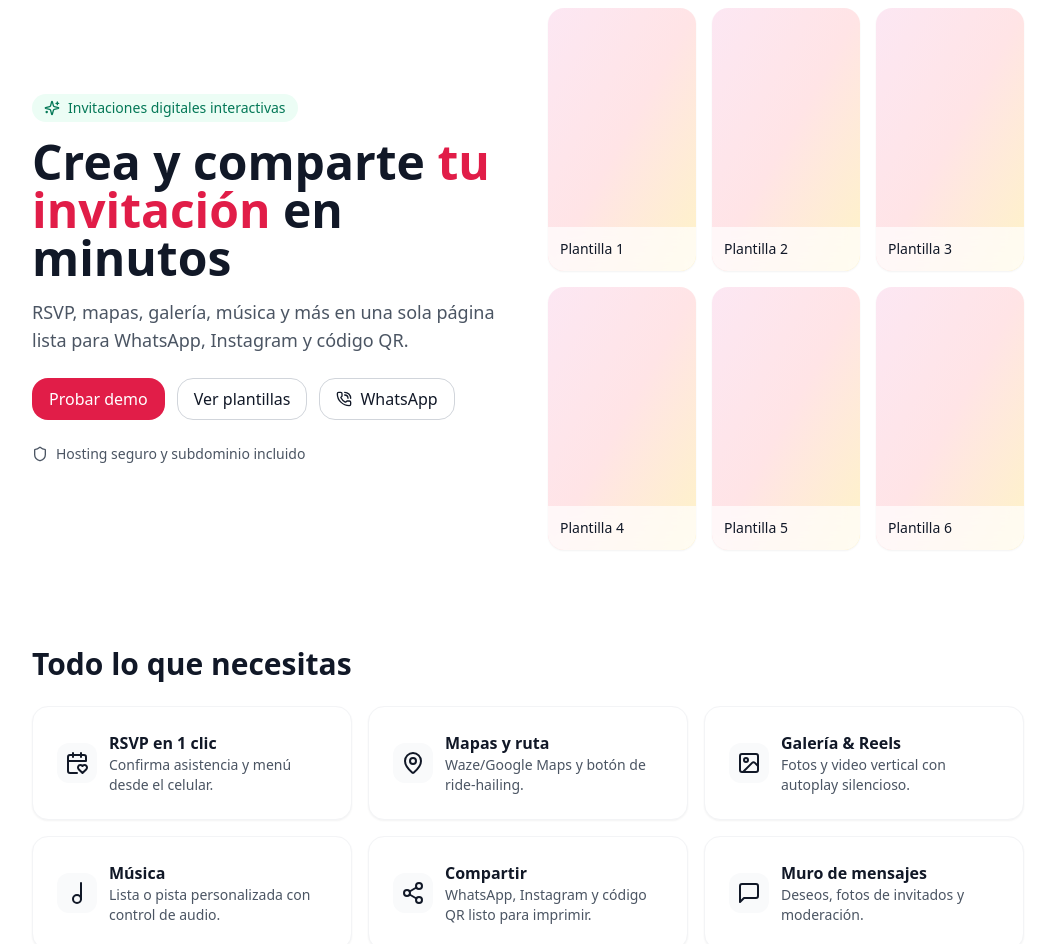
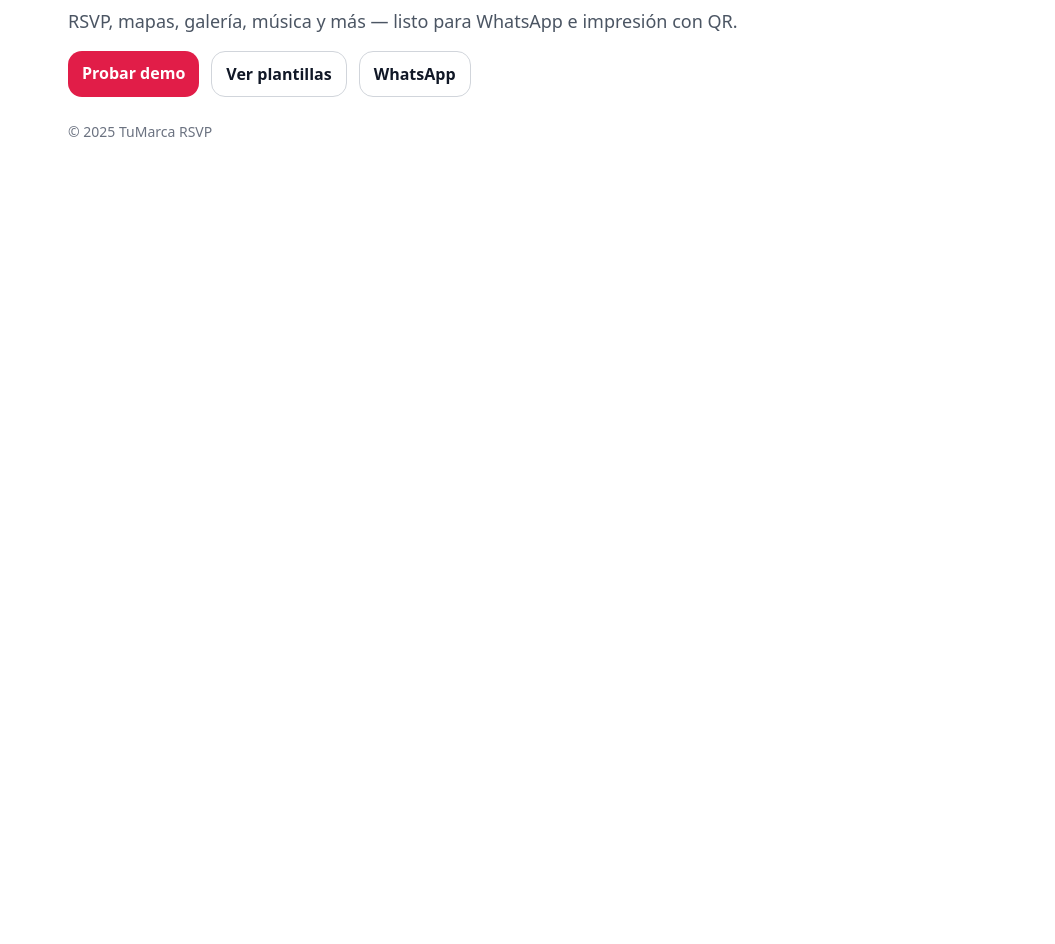
Before and after one commit to aotomate-sys/invitaciones-wa-qr, a Next.js app: page / in a window 1280 px wide. Shown: the part 88-1032 px from the top of the page, without its empty margins (112-1167 px from the left). After the commit the page ends 800 px from the top, so only its background shows below. Built offline with nearby package versions, Linux system fonts and the light colour scheme.

Commit message:
Update page.tsx

```diff
--- a/app/page.tsx
+++ b/app/page.tsx
@@ -1,75 +1,32 @@
-import { CalendarHeart, MapPin, Share2, ImageIcon, Music3, MessageSquare, Shield, Sparkles, PhoneCall } from 'lucide-react'
-import { SectionTitle, Card, CardBody } from '@/components/ui'
+'use client'
+
 import Link from 'next/link'
 
-function Badge({ children }: { children: React.ReactNode }) { return <span className="badge"><Sparkles className="h-4 w-4" /> {children}</span> }
-
 export default function Page() {
-  const waNumber = '+527208216689' // <-- CAMBIA ESTE NÚMERO (52 + tu número a 10 dígitos)
+  const waNumber = '521234567890' // cámbialo por el tuyo
   const waText = encodeURIComponent('Hola, quiero mi invitación digital ✨')
   const waUrl = `https://wa.me/${waNumber}?text=${waText}`
 
-  const features = [
-    { icon: CalendarHeart, title: 'RSVP en 1 clic', desc: 'Confirma asistencia y menú desde el celular.' },
-    { icon: MapPin, title: 'Mapas y ruta', desc: 'Waze/Google Maps y botón de ride-hailing.' },
-    { icon: ImageIcon, title: 'Galería & Reels', desc: 'Fotos y video vertical con autoplay silencioso.' },
-    { icon: Music3, title: 'Música', desc: 'Lista o pista personalizada con control de audio.' },
-    { icon: Share2, title: 'Compartir', desc: 'WhatsApp, Instagram y código QR listo para imprimir.' },
-    { icon: MessageSquare, title: 'Muro de mensajes', desc: 'Deseos, fotos de invitados y moderación.' },
-  ]
-
   return (
-    <main>
-      <section className="container py-16 md:py-24 grid md:grid-cols-2 gap-10 items-center">
-        <div>
-          <Badge>Invitaciones digitales interactivas</Badge>
-          <h1 className="text-4xl md:text-5xl font-bold mt-4 leading-tight">
-            Crea y comparte <span className="text-rose-600">tu invitación</span> en minutos
-          </h1>
-          <p className="mt-4 text-lg text-gray-600">
-            RSVP, mapas, galería, música y más en una sola página lista para WhatsApp, Instagram y código QR.
-          </p>
-          <div className="mt-6 flex flex-col sm:flex-row gap-3">
-            <Link href="/demo/boda-ejemplo" className="btn btn-primary">Probar demo</Link>
-            <Link href="/plantillas" className="btn btn-outline">Ver plantillas</Link>
-            <a href={waUrl} target="_blank" className="btn btn-outline"><PhoneCall className="h-4 w-4" /> WhatsApp</a>
-          </div>
-          <div className="mt-6 flex items-center gap-2 text-sm text-gray-600">
-            <Shield className="h-4 w-4" /> Hosting seguro y subdominio incluido
-          </div>
-        </div>
-        <div className="grid grid-cols-3 gap-4">
-          {Array.from({ length: 6 }).map((_, i) => (
-            <div key={i} className="aspect-[9/16] rounded-2xl bg-gradient-to-br from-pink-100 via-rose-100 to-amber-100 relative overflow-hidden shadow-sm">
-              <div className="absolute bottom-0 left-0 right-0 p-3 bg-white/70 backdrop-blur text-sm">Plantilla {i+1}</div>
-            </div>
-          ))}
-        </div>
-      </section>
-
-      <section className="container pb-12">
-        <SectionTitle>Todo lo que necesitas</SectionTitle>
-        <div className="grid sm:grid-cols-2 lg:grid-cols-3 gap-4">
-          {features.map((f, i) => (
-            <Card key={i}><CardBody>
-              <div className="flex items-center gap-3">
-                <div className="p-2 rounded-xl bg-gray-50"><f.icon className="h-6 w-6" /></div>
-                <div>
-                  <div className="font-semibold">{f.title}</div>
-                  <div className="text-sm text-gray-600">{f.desc}</div>
-                </div>
-              </div>
-            </CardBody></Card>
-          ))}
-        </div>
-      </section>
-
-      <footer className="container py-10 text-sm text-gray-600">
-        <div className="flex flex-col sm:flex-row gap-3 justify-between">
-          <div>© 2025 TuMarca RSVP</div>
-          <div className="flex gap-6"><a href="#">Aviso de privacidad</a><a href="#">Términos</a></div>
-        </div>
-      </footer>
+    <main style={{maxWidth: 960, margin: '0 auto', padding: '40px 20px', fontFamily: 'system-ui, -apple-system, Segoe UI, Roboto, Ubuntu'}}>
+      <h1 style={{fontSize: 40, fontWeight: 800, lineHeight: 1.1, marginBottom: 12}}>
+        Crea y comparte <span style={{color:'#e11d48'}}>tu invitación</span> en minutos
+      </h1>
+      <p style={{fontSize: 18, color:'#4b5563', marginBottom: 16}}>
+        RSVP, mapas, galería, música y más — listo para WhatsApp e impresión con QR.
+      </p>
+      <div style={{display:'flex', gap:12, flexWrap:'wrap', marginBottom: 24}}>
+        <Link href="/demo/boda-ejemplo" style={{padding:'10px 14px', background:'#e11d48', color:'#fff', borderRadius:14, textDecoration:'none', fontWeight:600}}>
+          Probar demo
+        </Link>
+        <Link href="/plantillas" style={{padding:'10px 14px', border:'1px solid #d1d5db', borderRadius:14, textDecoration:'none', fontWeight:600}}>
+          Ver plantillas
+        </Link>
+        <a href={waUrl} target="_blank" style={{padding:'10px 14px', border:'1px solid #d1d5db', borderRadius:14, textDecoration:'none', fontWeight:600}}>
+          WhatsApp
+        </a>
+      </div>
+      <p style={{fontSize: 14, color:'#6b7280'}}>© 2025 TuMarca RSVP</p>
     </main>
   )
 }
```
